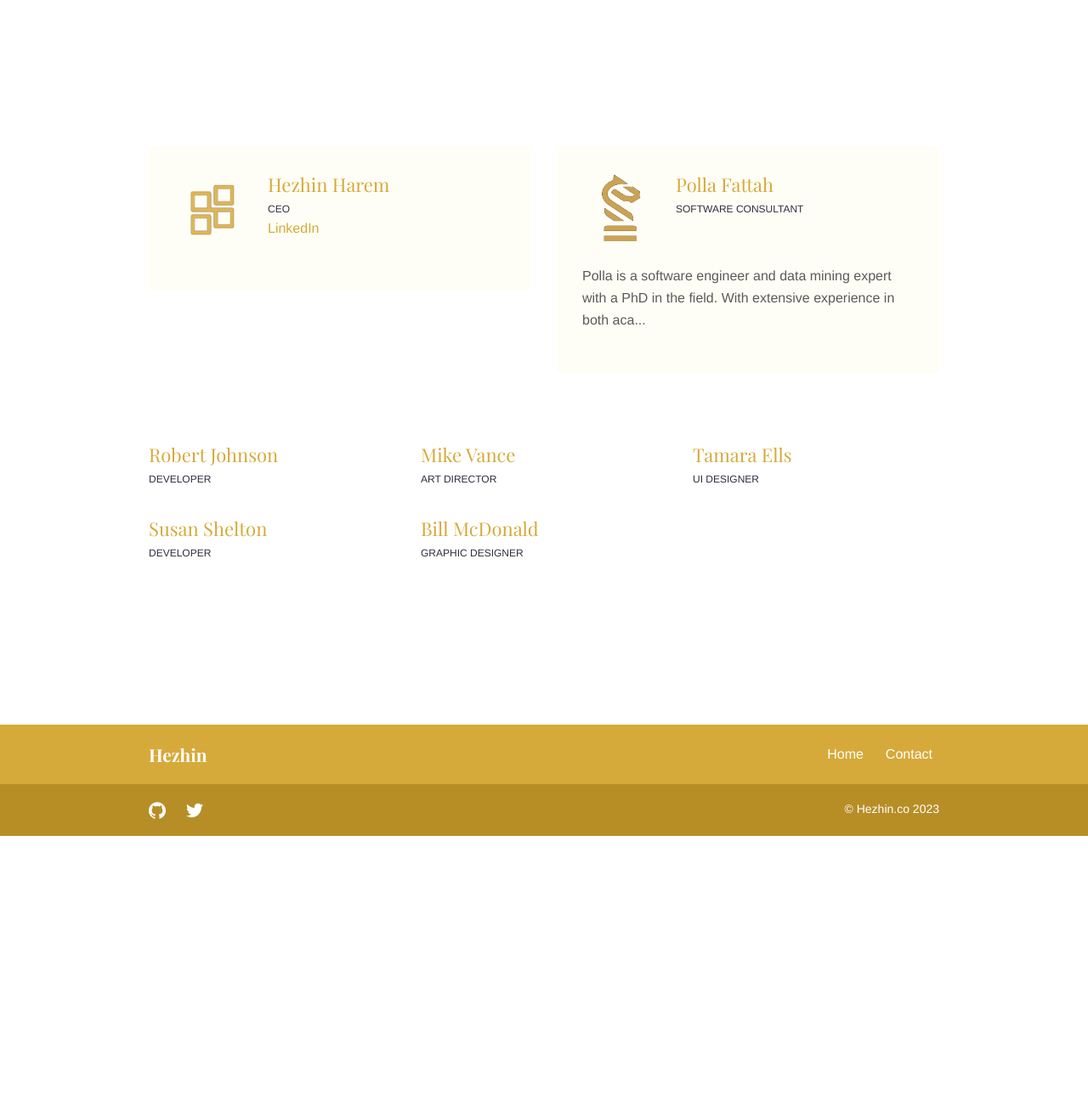
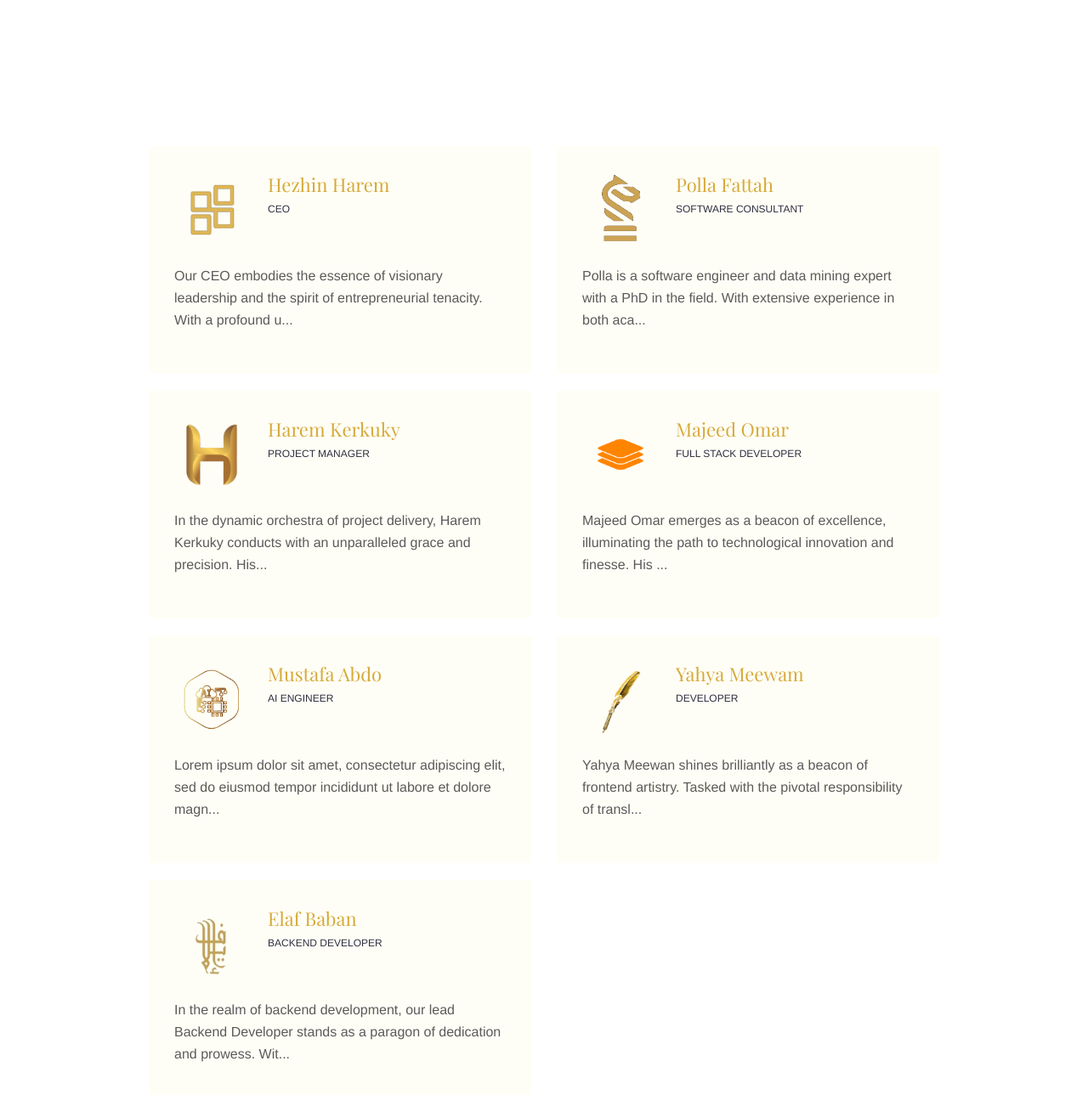
Before and after one commit to polla-fattah/hezhin, a Jekyll site: the page built from team.md, in a window 1280 px wide and 1400 px high, scrolled down 416 px. Shown: the top 1289 px of the window at 85% size. Built offline with Jekyll 4.4.1, drawn with Linux system fonts in a browser that asks for light colours.

Commit message:
Change the team

```diff
--- a/_team/bill-mcdonald.md
+++ /dev/null
@@ -1,11 +0,0 @@
----
-title: "Bill McDonald"
-date: 2018-11-19T10:47:58+10:00
-jobtitle: "Graphic Designer"
-linkedinurl: ""
-weight: 7
----
-
-Lorem ipsum dolor sit amet, consectetur adipiscing elit, sed do eiusmod tempor incididunt ut labore et dolore magna aliqua. Ut enim ad minim veniam, quis nostrud exercitation ullamco laboris nisi ut aliquip ex ea commodo consequat.
-
-Duis aute irure dolor in reprehenderit in voluptate velit esse cillum dolore eu fugiat nulla pariatur. Excepteur sint occaecat cupidatat non proident, sunt in culpa qui officia deserunt mollit anim id est laborum.
--- /dev/null
+++ b/_team/elaf_baban.md
@@ -0,0 +1,13 @@
+---
+title: "Elaf Baban"
+date: 2018-11-19T10:47:58+10:00
+jobtitle: "Backend Developer"
+image: "images/team/elaf.png"
+
+promoted: true
+weight: 7
+---
+
+In the realm of backend development, our lead Backend Developer stands as a paragon of dedication and prowess. With eight profound years focused on PHP and Laravel, she possesses not just technical mastery, but a unique understanding of the nuances that define successful projects. Her journey in the digital realm has been marked by continuous learning, adaptation, and the drive to harness new technological paradigms.
+
+Her experience isn't merely defined by years, but by the impact and magnitude of her contributions. She has been an instrumental figure in teams that have shouldered the responsibility of delivering pivotal projects for government agencies and esteemed B2B clients. In these endeavors, she's demonstrated an uncanny ability to translate complex requirements into seamless solutions, ensuring that each project not only meets but exceeds stakeholder expectations. With such a luminary guiding our backend endeavors, we're poised to tackle challenges of any scale and complexity.
--- /dev/null
+++ b/_team/harem_kerkuky.md
@@ -0,0 +1,15 @@
+---
+title: "Harem Kerkuky"
+date: 2018-12-20T13:44:23+10:00
+image: "images/team/harem.png"
+jobtitle: "Project Manager"
+promoted: true
+
+weight: 3
+---
+
+In the dynamic orchestra of project delivery, Harem Kerkuky conducts with an unparalleled grace and precision. His role as Hezhin's Project Manager goes far beyond the mere allocation of tasks and monitoring timelines. Harem is the compass that ensures every project journey is navigated with clarity, efficiency, and a relentless focus on objectives, making him an invaluable asset to both our team and our clients.
+
+Harem's mastery in project management isn't just instinctual; it's deeply rooted in academic excellence. His prestigious Master's degree in Project Management serves as both a testament to his dedication to the craft and as a foundation for the advanced methodologies he introduces to our workflows. His educational background ensures that he operates not just from experience but also from a deep well of academic insights, bringing forth innovative solutions to complex challenges and ensuring our projects remain on track, within scope, and above expectations.
+
+Yet, what truly distinguishes Harem is his innate ability to foster a synergy among cross-functional teams. He understands that the success of any project hinges on the seamless collaboration of diverse skill sets. With his guidance, every stakeholder, from developers to designers, feels heard, valued, and aligned with the broader vision. Under Harem Kerkuky's stewardship, projects at Hezhin don't just meet milestones; they become benchmarks of excellence in the industry.
--- a/_team/hazhin_harem.md
+++ b/_team/hazhin_harem.md
@@ -3,7 +3,10 @@ title: "Hezhin Harem"
 date: 2018-11-19T10:47:58+10:00
 image: "images/team/hezhin.png"
 jobtitle: "CEO"
-linkedinurl: "https://www.linkedin.com/"
 promoted: true
 weight: 1
 ---
+
+Our CEO embodies the essence of visionary leadership and the spirit of entrepreneurial tenacity. With a profound understanding of the intricate dance between management and business building, he has consistently demonstrated the unique ability to transform raw ideas into flourishing enterprises. His journey is a testament to the power of resilience, foresight, and an unwavering commitment to excellence.
+
+His experiences are not just a chronicle of building businesses, but of nurturing dreams and creating legacies. A beacon for aspiring entrepreneurs, our CEO's approach to leadership is holistic, emphasizing both innovation and sustainability. It's under his guidance that we at Hezhin find the inspiration to constantly push boundaries, ensuring that we not only meet but exceed the expectations of our clients and partners.
--- /dev/null
+++ b/_team/majeed_omar.md
@@ -0,0 +1,15 @@
+---
+title: "Majeed Omar"
+date: 2018-12-20T13:44:30+10:00
+jobtitle: "Full stack developer"
+image: "images/team/full.png"
+
+promoted: true
+weight: 3
+---
+
+Majeed Omar emerges as a beacon of excellence, illuminating the path to technological innovation and finesse. His designation as a 'full-stack developer' barely scratches the surface of his multifaceted expertise. Majeed's prowess extends far beyond mere titles, encapsulated best by his adeptness at seamlessly melding the worlds of frontend and backend development, creating harmonious and efficient digital ecosystems.
+
+Majeed's profound understanding of technology stacks such as Laravel, Vue, and Flutter showcases a depth of knowledge that few possess. Each project under his helm benefits from a 360-degree approach, ensuring that every line of code, every user interface element, and every database query is optimized for performance, scalability, and user experience. But it's not just about the popular stacks; his versatility is further underscored by his fluency in multiple programming frameworks, always staying ahead of the curve, anticipating industry shifts, and integrating the latest in tech advancements.
+
+Yet, what truly sets Majeed apart is his holistic vision of software development. He perceives it not just as a mechanical task of coding but as an art form, where technology meets creativity, resulting in solutions that are not only functional but also transformative. As we at Hezhin venture into new projects and challenges, having Majeed Omar at the forefront instills a deep confidence in our ability to deliver unparalleled software solutions, making the intricate seem effortless.
--- a/_team/mike-vance.md
+++ b/_team/mustafa_abdo.md
@@ -1,9 +1,11 @@
 ---
-title: "Mike Vance"
-date: 2018-12-20T13:44:30+10:00
-jobtitle: "Art Director"
-linkedinurl: ""
-weight: 3
+title: "Mustafa Abdo"
+date: 2018-12-20T13:44:55+10:00
+image: "images/team/mito.png"
+jobtitle: "AI Engineer"
+promoted: true
+
+weight: 4
 ---
 
 Lorem ipsum dolor sit amet, consectetur adipiscing elit, sed do eiusmod tempor incididunt ut labore et dolore magna aliqua. Bibendum arcu vitae elementum curabitur vitae nunc sed. Tortor at risus viverra adipiscing at in.
--- a/_team/robert-johnson.md
+++ /dev/null
@@ -1,10 +0,0 @@
----
-title: "Robert Johnson"
-date: 2018-12-20T13:44:23+10:00
-#image: ""
-jobtitle: "Developer"
-linkedinurl: "https://www.linkedin.com/"
-weight: 3
----
-
-Lorem ipsum dolor sit amet, consectetur adipiscing elit, sed do eiusmod tempor incididunt ut labore et dolore magna aliqua. Bibendum arcu vitae elementum curabitur vitae nunc sed. Tortor at risus viverra adipiscing at in.
--- a/_team/susan-shelton.md
+++ /dev/null
@@ -1,9 +0,0 @@
----
-title: "Susan Shelton"
-date: 2018-12-20T13:45:06+10:00
-#image: "images/team/cristian-newman-94319-unsplash.jpg"
-jobtitle: "Developer"
-weight: 5
----
-
-Lorem ipsum dolor sit amet, consectetur adipiscing elit, sed do eiusmod tempor incididunt ut labore et dolore magna aliqua. Bibendum arcu vitae elementum curabitur vitae nunc sed. Tortor at risus viverra adipiscing at in.
--- a/_team/tamara-ells.md
+++ /dev/null
@@ -1,9 +0,0 @@
----
-title: "Tamara Ells"
-date: 2018-12-20T13:44:55+10:00
-#image: "images/team/michael-dam-258165-unsplash.jpg"
-jobtitle: "UI Designer"
-weight: 4
----
-
-Lorem ipsum dolor sit amet, consectetur adipiscing elit, sed do eiusmod tempor incididunt ut labore et dolore magna aliqua. Bibendum arcu vitae elementum curabitur vitae nunc sed. Tortor at risus viverra adipiscing at in.
--- /dev/null
+++ b/_team/yahya_meewan.md
@@ -0,0 +1,15 @@
+---
+title: "Yahya Meewam"
+date: 2018-12-20T13:45:06+10:00
+image: "images/team/yahya.png"
+jobtitle: "Developer"
+promoted: true
+
+weight: 5
+---
+
+Yahya Meewan shines brilliantly as a beacon of frontend artistry. Tasked with the pivotal responsibility of translating intricate back-end logic into stunning, user-friendly interfaces, Yahya has consistently risen to the occasion, showcasing not just skill but an exceptional flair for design and usability. At Hezhin, his contributions as our outstanding frontend developer have set the gold standard for how users interact with our digital solutions.
+
+Yahya's expertise is a blend of deep technical knowledge and an intuitive understanding of user experience. With masterful command over CSS, HTML, and JavaScript, he crafts web interfaces that are both functional and aesthetically captivating. His proficiency doesn't stop there; delving deeper into the world of modern web frameworks, Yahya's capabilities in TypeScript, Vue.js, and React.js exemplify his commitment to staying abreast with the latest in frontend innovations. Every pixel, every transition, and every user interaction under his design is a testament to this dedication.
+
+What truly sets Yahya Meewan apart, however, is his ability to approach frontend development as a storyteller. Each website or application he crafts tells a story, guiding users through a seamless journey while ensuring optimal performance and responsiveness. In the ever-evolving domain of web development, having Yahya at the helm of our frontend endeavors instills a deep-seated confidence. We're not just delivering web solutions; with Yahya's expertise, we're crafting digital experiences.
```
Also changed, not shown: images/team/elaf.jpg (added), images/team/elaf.png (added), images/team/full.png (added), images/team/harem.png (added), images/team/mito.png (added), images/team/yahya.png (added).
